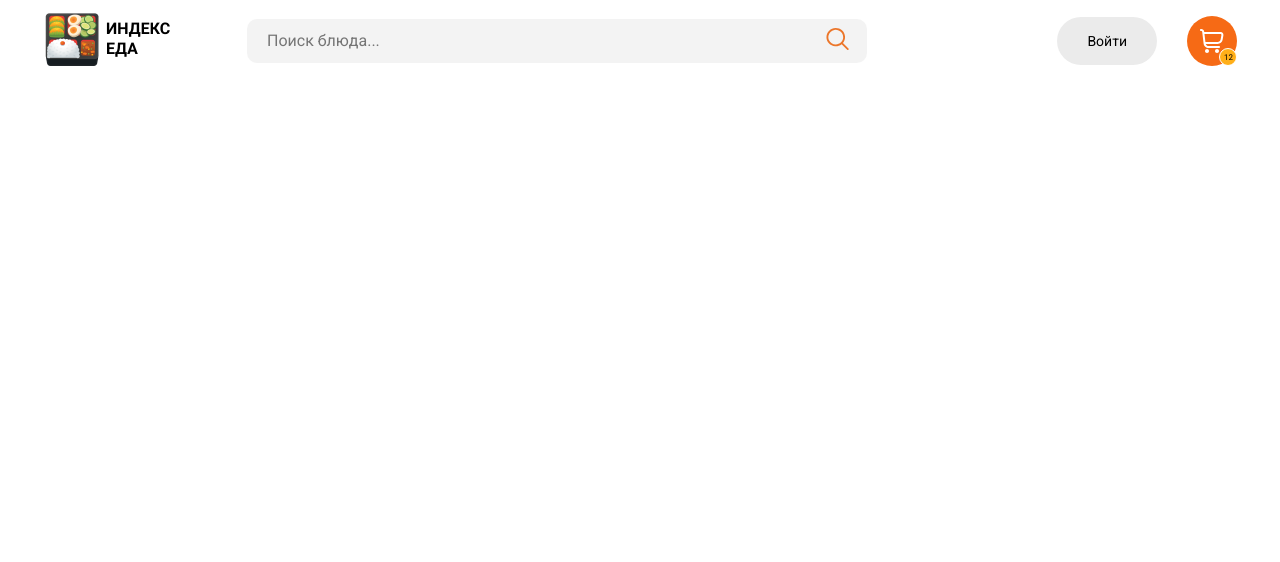
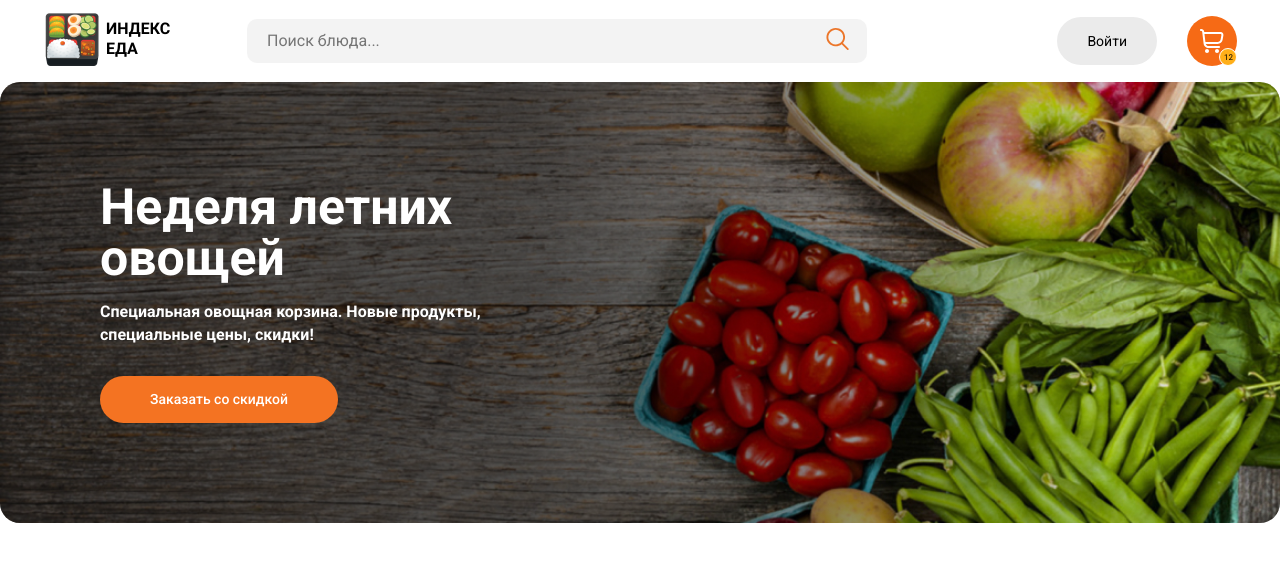
Before and after one commit to VictorKachin/food-delivery, a plain HTML site: page index.html in a window 1280 px wide. Drawn offline with Linux system fonts and the light colour scheme.

Commit message:
creating slider

```diff
--- a/css/styles.css
+++ b/css/styles.css
@@ -1,5 +1,5 @@
 * {
-   box-sizing: border-box;
+    box-sizing: border-box;
 }
 
 body {
@@ -46,7 +46,7 @@ body {
 }
 
 .auth {
-margin-left: auto;
+    margin-left: auto;
 }
 
 .login {
@@ -60,8 +60,8 @@ margin-left: auto;
     color: #000000;
 }
 
-.shopong-cart{
-     position: relative;
+.shopping-cart {
+    position: relative;
     width: 50px;
     height: 50px;
     border-radius: 50%;
@@ -89,3 +89,73 @@ margin-left: auto;
     display: block;
     padding: 4px;
 }
+
+.slide {
+    position: relative;
+    border-radius: 20px;
+    overflow: hidden;
+    min-width: 400px;
+    display: flex;
+    align-items: center;
+    padding: 100px;
+}
+
+/*15:16*/
+
+.slide:before {
+    content: "";
+    position: absolute;
+    left: 0;
+    right: 0;
+    top: 0;
+    bottom: 0;
+    width: 100%;
+    height: 100%;
+    background: linear-gradient(90deg, rgba(0, 0, 0, 0.43) 40.45%, rgba(0, 0, 0, 0) 100%);
+}
+
+.slide-summer {
+    background-image: url("../images/summer.jpg");
+    background-repeat: no-repeat;
+    background-size: cover;
+}
+
+.slide-content {
+    position: relative;
+    max-width: 400px;
+}
+
+.slide-text-light {
+    background-color: grey;
+    color: white;
+}
+
+.slide-title {
+    margin-top: 0;
+    margin-bottom: 15px;
+    font-weight: bold;
+    font-size: 50px;
+    line-height: 51px;
+}
+
+.slide-text {
+    font-weight: bold;
+    font-size: 16px;
+    line-height: 23px;
+    margin-bottom: 30px;
+}
+
+.button-primary {
+    background: #F47322;
+    color: white;
+}
+
+.button {
+    border-radius: 25px;
+    padding: 12px 50px;
+    display: inline-block;
+    text-decoration: none;
+    font-weight: 500;
+    font-size: 14px;
+    line-height: 23px;
+}
--- a/index.html
+++ b/index.html
@@ -19,39 +19,52 @@
     <img width="128" src="images/logo.png" alt="logo">
   </a>
   <form action="#" class="search-form">
-            <input class="search-input" type="text" placeholder="Поиск блюда...">
+    <input class="search-input" type="text" placeholder="Поиск блюда..."/>
     <button class="search-button">
-                <img src="images/search-icon.svg" alt="search">
+      <img src="images/search-icon.svg" alt="search"/>
     </button>
   </form>
   <div class="auth">
     <a href="#" class="login">Войти</a>
   </div>
   <!-- /.auth -->
-        <a href="#" class="shopong-cart">
+  <a href="#" class="shopping-cart">
     <svg width="24" height="24" viewBox="0 0 24 24" fill="none" xmlns="http://www.w3.org/2000/svg">
       <g clip-path="url(#clip0_5:2)">
         <path
           d="M22.713 4.077C22.4317 3.73944 22.0796 3.46795 21.6815 3.28182C21.2835 3.09568 20.8494 2.99946 20.41 3H4.242L4.2 2.649C4.11405 1.91942 3.76338 1.24673 3.21449 0.758478C2.6656 0.270223 1.95663 0.000341793 1.222 0L1 0C0.734784 0 0.48043 0.105357 0.292893 0.292893C0.105357 0.48043 0 0.734784 0 1C0 1.26522 0.105357 1.51957 0.292893 1.70711C0.48043 1.89464 0.734784 2 1 2H1.222C1.46693 2.00003 1.70334 2.08996 1.88637 2.25272C2.06941 2.41547 2.18634 2.63975 2.215 2.883L3.591 14.583C3.73385 15.7998 4.31848 16.9218 5.23391 17.736C6.14934 18.5502 7.33185 19 8.557 19H19C19.2652 19 19.5196 18.8946 19.7071 18.7071C19.8946 18.5196 20 18.2652 20 18C20 17.7348 19.8946 17.4804 19.7071 17.2929C19.5196 17.1054 19.2652 17 19 17H8.557C7.93806 16.9983 7.3348 16.8051 6.82994 16.4471C6.32507 16.089 5.94331 15.5835 5.737 15H17.657C18.8293 15.0001 19.9643 14.5882 20.8638 13.8364C21.7633 13.0846 22.37 12.0407 22.578 10.887L23.363 6.533C23.4414 6.10101 23.4237 5.65707 23.3114 5.23264C23.1991 4.80821 22.9948 4.41368 22.713 4.077V4.077ZM21.4 6.178L20.614 10.532C20.4891 11.225 20.1245 11.852 19.5839 12.3032C19.0433 12.7544 18.3612 13.0011 17.657 13H5.419L4.478 5H20.41C20.5569 4.99912 20.7022 5.03062 20.8355 5.09226C20.9689 5.15389 21.087 5.24415 21.1815 5.35661C21.276 5.46907 21.3446 5.60097 21.3824 5.74294C21.4201 5.8849 21.4262 6.03344 21.4 6.178V6.178Z"
-                        fill="white" />
+          fill="white"/>
         <path
           d="M7.00012 24.0006C8.10469 24.0006 9.00011 23.1052 9.00011 22.0006C9.00011 20.8961 8.10469 20.0006 7.00012 20.0006C5.89555 20.0006 5.00012 20.8961 5.00012 22.0006C5.00012 23.1052 5.89555 24.0006 7.00012 24.0006Z"
-                        fill="white" />
+          fill="white"/>
         <path
           d="M17 24.0006C18.1046 24.0006 19 23.1052 19 22.0006C19 20.8961 18.1046 20.0006 17 20.0006C15.8954 20.0006 15 20.8961 15 22.0006C15 23.1052 15.8954 24.0006 17 24.0006Z"
-                        fill="white" />
+          fill="white"/>
       </g>
       <defs>
         <clipPath id="clip0_5:2">
-                        <rect width="24" height="24" fill="white" />
+          <rect width="24" height="24" fill="white"/>
         </clipPath>
       </defs>
     </svg>
-            <span class="shopping-counter">
-                12
-            </span>
+    <span class="shopping-counter">12</span>
   </a>
 </header>
+<main class="container"></main>
+<div class="slider">
+  <div class="slide slide-text-light slide-summer">
+    <div class="slide-content">
+      <h2 class="slide-title">Неделя летних овощей</h2>
+      <p class="slide-text">Специальная овощная корзина.
+        Новые продукты, специальные цены, скидки!</p>
+      <a href="#" class="button button-primary">
+        Заказать со скидкой
+      </a>
+    </div>
+  </div>
+  <!--./slide-->
+</div>
+<!--./slider-->
 </body>
 
 </html>
```
Also changed, not shown: images/summer.jpg (added). Lines whose indentation alone changed are shown as unchanged.
